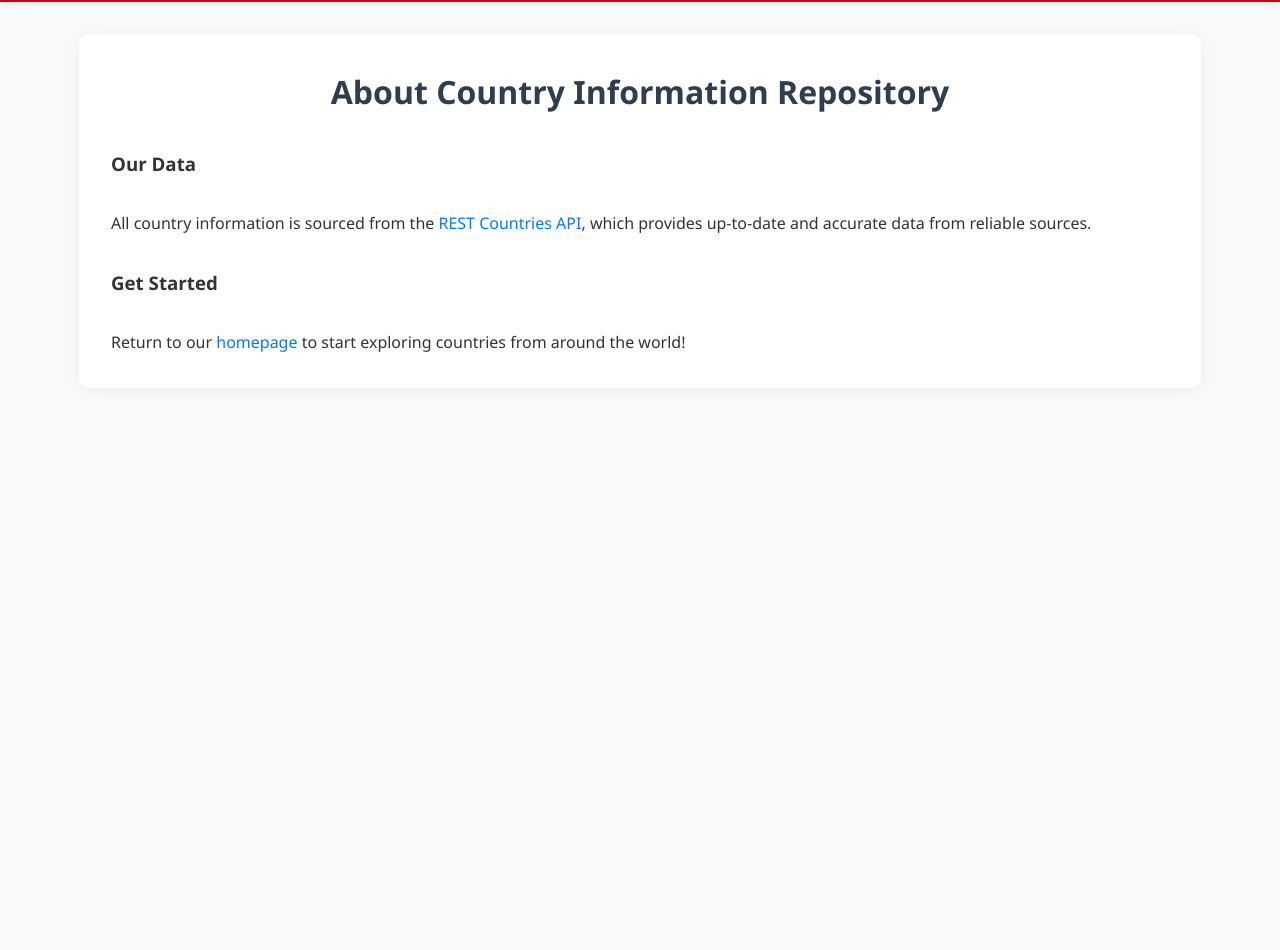
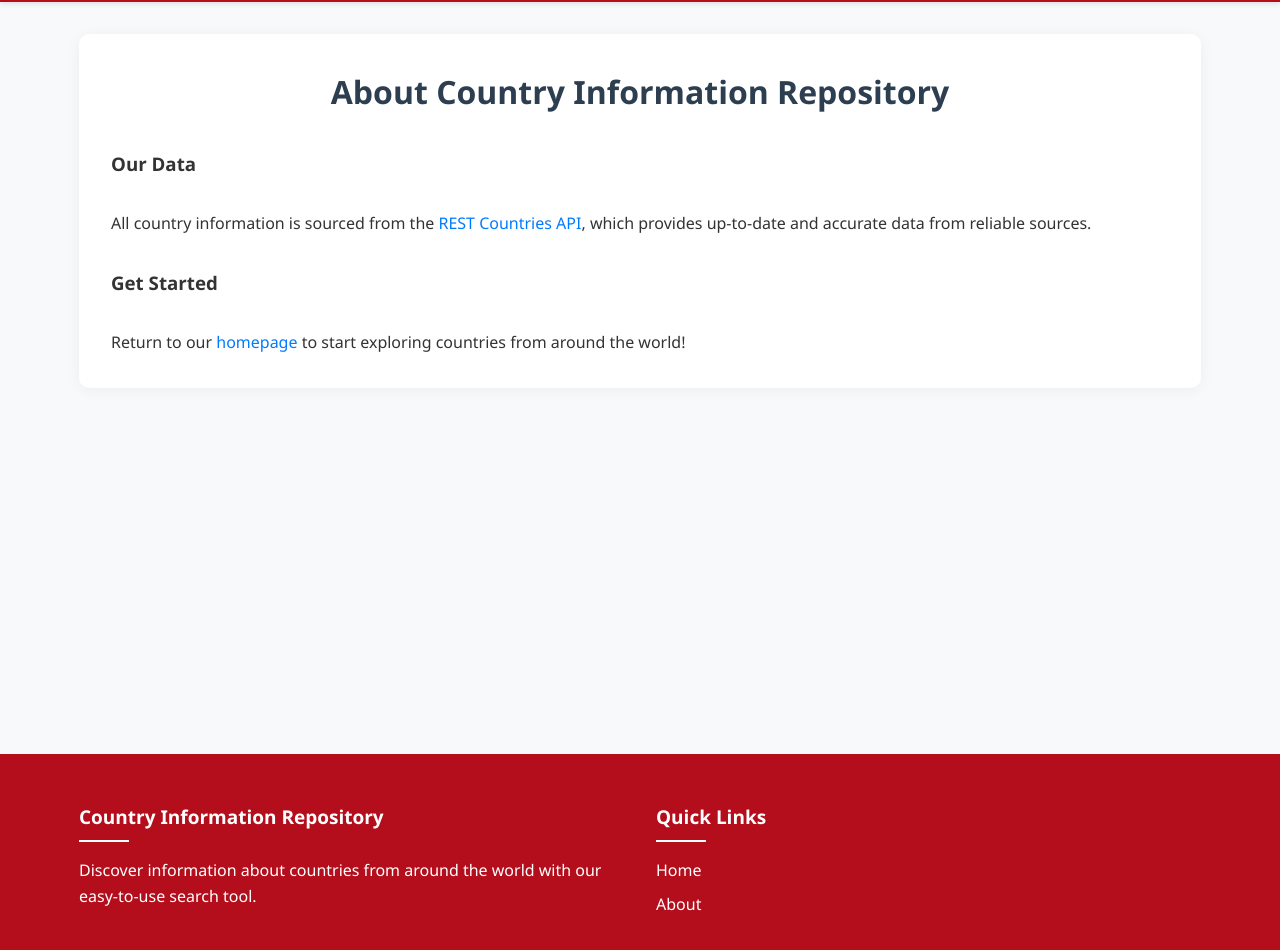
Before and after one commit to marwanahbab/MIS455-Final-Practical-2230606, a plain HTML site: page about.html in a window 1280 px wide. Shown: the part 72-1022 px from the top of the page. Before the commit the page ends 800 px from the top, so only its background shows below. Drawn offline with Linux system fonts and the light colour scheme.

Commit message:
added footer to about.html

```diff
--- a/about.html
+++ b/about.html
@@ -7,6 +7,7 @@
     <link rel="stylesheet" href="styles.css">
     <link rel="stylesheet" href="https://cdnjs.cloudflare.com/ajax/libs/font-awesome/6.4.0/css/all.min.css">
 </head>
+<body>
 <header>
     <div class="container">
         <div class="logo">
@@ -38,3 +39,22 @@
         </section>
     </div>
 </main>
+
+<footer>
+    <div class="container">
+        <div class="footer-content">
+            <div class="footer-section">
+                <h3>Country Information Repository</h3>
+                <p>Discover information about countries from around the world with our easy-to-use search tool.</p>
+            </div>
+            <div class="footer-section">
+                <h3>Quick Links</h3>
+                <ul>
+                    <li><a href="index.html">Home</a></li>
+                    <li><a href="about.html">About</a></li>
+                </ul>
+            </div>
+        </div>
+</footer>
+</body>
+</html>
```
